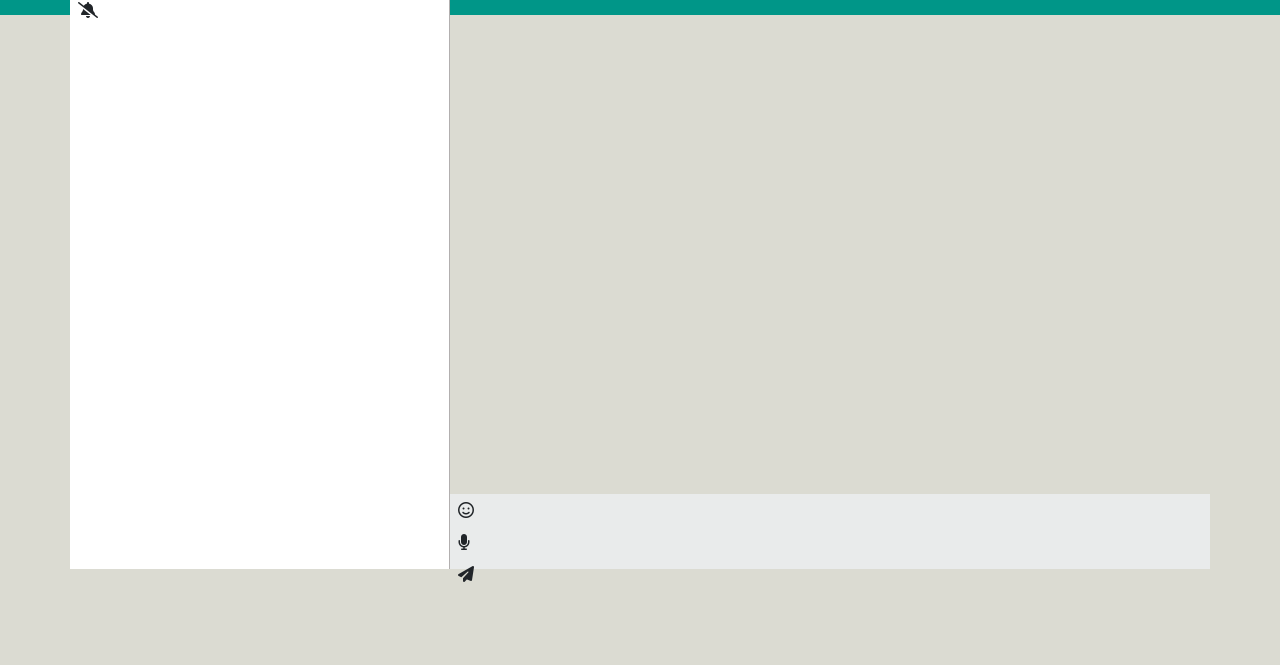
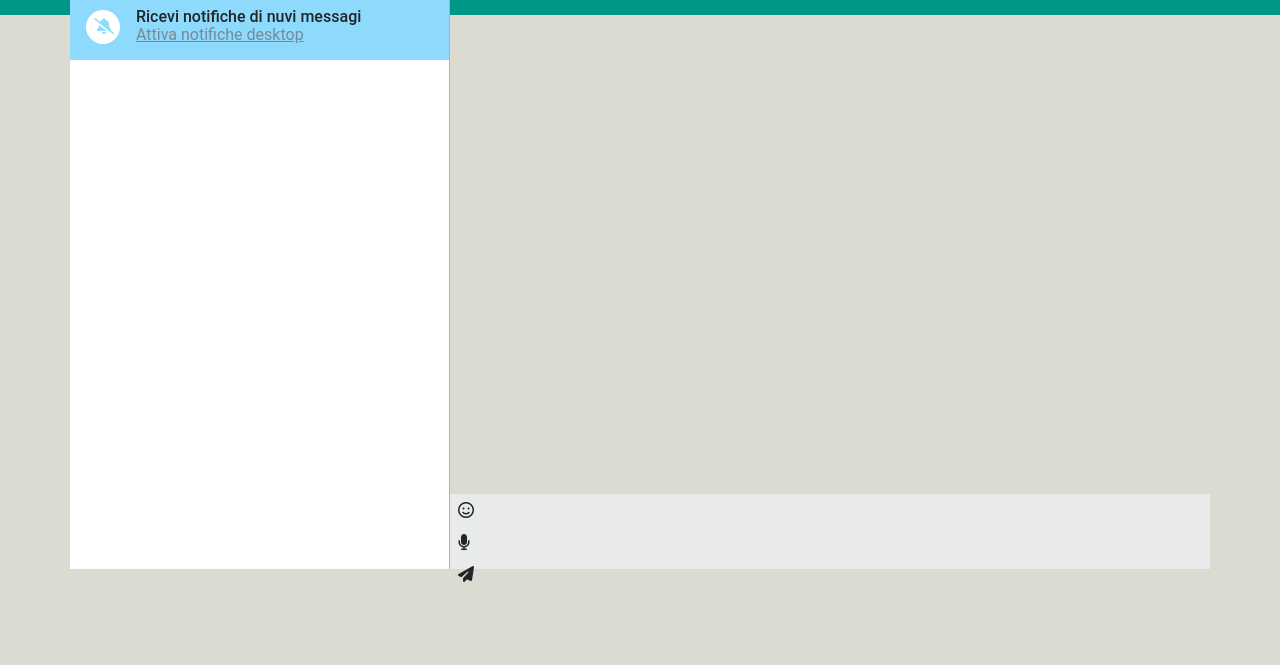
Before and after one commit to Claudio-Bernardinetti/vue-boolzapp, a plain HTML site: page index.html in a window 1280 px wide. Shown: the part 135-800 px from the top of the page. Drawn offline with nearby package versions, Linux system fonts and the light colour scheme.

Commit message:
add notification

```diff
--- a/assets/css/style.css
+++ b/assets/css/style.css
@@ -33,6 +33,10 @@ img {
 .header_icons {
     display: flex;
     justify-content: space-around;
+}
+
+.header_icons > div > i {
+    color: lightslategray;
 }
 
 i {
@@ -93,4 +97,30 @@ header > div {
     background-repeat: repeat;
     height: 500px;
 }
+
+.notifiche {
+    background-color: var(--bz-app-focus);
+    display: flex;
+    align-items: center;
+}
+
+.notifiche_icon {
+    background-color: white;
+    width: 34px;
+    height: 34px;
+    border-radius: 50%;
+    margin: 1rem;
+}
+
+.notifiche_icon > i {
+    color: var(--bz-app-focus);
+}
+
+.notifiche_text > h6 {
+    margin-bottom: -0.2rem;
+}
+
+.notifiche_text > a {
+    color: lightslategray;
+}
 /* End chat body */
--- a/index.html
+++ b/index.html
@@ -46,7 +46,15 @@
                         </div>
                         <!-- End sidebar header -->
                         <div class="sidebar_body">
-                            <div><i class="fa-solid fa-bell-slash"></i></div>
+                            <div class="notifiche">
+                                <div class="notifiche_icon">
+                                    <i class="fa-solid fa-bell-slash"></i>
+                                </div>
+                                <div class="notifiche_text">
+                                    <h6>Ricevi notifiche di nuvi messagi</h6>
+                                    <a href="#">Attiva notifiche desktop</a>
+                                </div>
+                            </div>
                         </div>
                         <!-- End sidebar body -->
                     </div>
```
